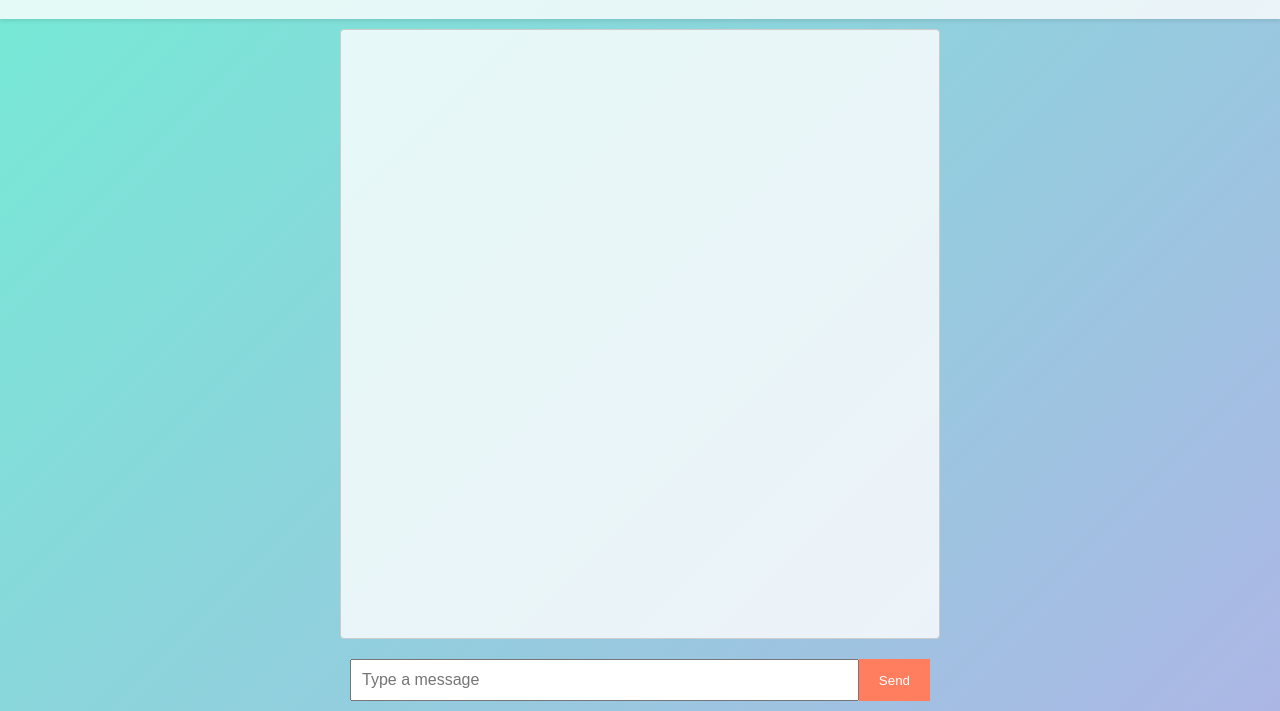
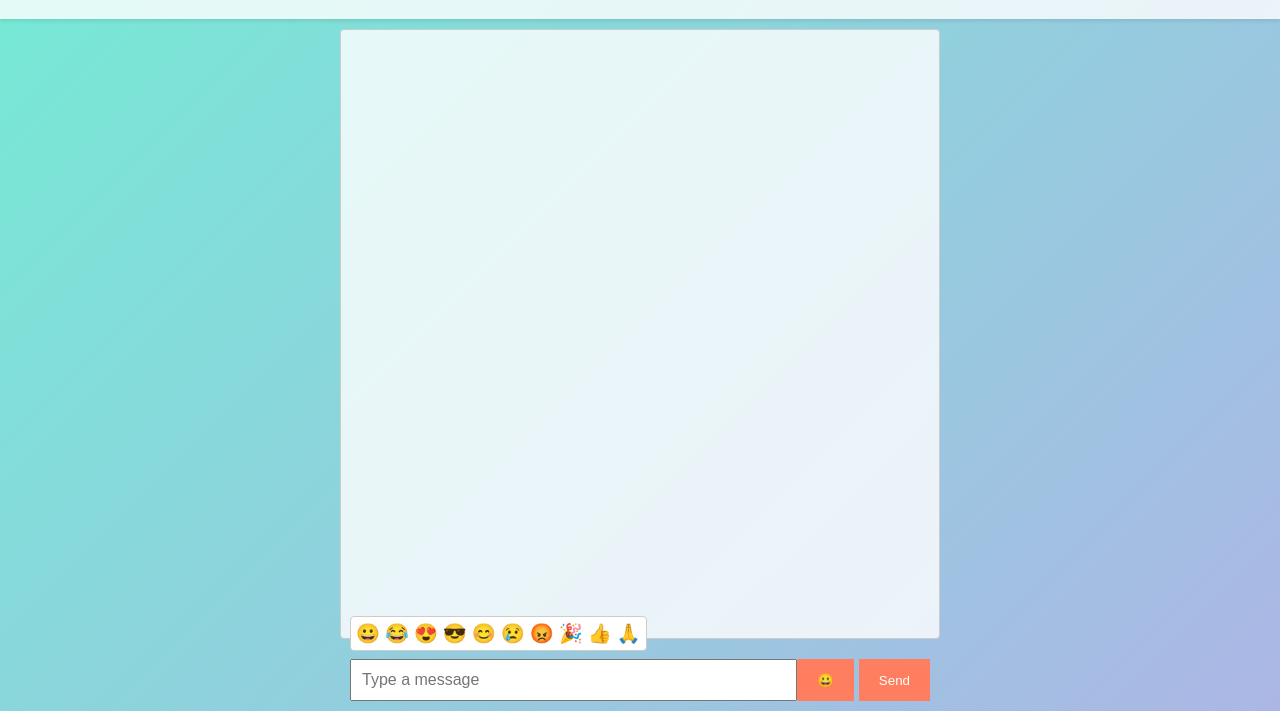
Before and after one commit to MuradEminov/testing_codex, a website: page public/index.html in a window 1280 px wide. Shown: the part 89-800 px from the top of the page. Drawn offline with nearby package versions, Linux system fonts and the light colour scheme; no server answers.

Commit message:
Add emoji picker to chat interface

```diff
--- a/public/index.html
+++ b/public/index.html
@@ -52,6 +52,7 @@
             max-width: 600px;
             padding: 10px;
             box-sizing: border-box;
+            position: relative;
         }
         #input {
             flex: 1;
@@ -65,6 +66,26 @@
             color: white;
             cursor: pointer;
         }
+        #emoji-btn {
+            margin-right: 5px;
+        }
+        #emoji-panel {
+            position: absolute;
+            bottom: 60px;
+            background: white;
+            border: 1px solid #ccc;
+            padding: 5px;
+            border-radius: 4px;
+            display: flex;
+            gap: 5px;
+        }
+        .hidden {
+            display: none;
+        }
+        .emoji {
+            cursor: pointer;
+            font-size: 1.2rem;
+        }
     </style>
 </head>
 <body>
@@ -76,6 +97,19 @@
     </div>
     <form id="form" action="">
         <input id="input" autocomplete="off" placeholder="Type a message" />
+        <button type="button" id="emoji-btn">&#128512;</button>
+        <div id="emoji-panel" class="hidden">
+            <span class="emoji">😀</span>
+            <span class="emoji">😂</span>
+            <span class="emoji">😍</span>
+            <span class="emoji">😎</span>
+            <span class="emoji">😊</span>
+            <span class="emoji">😢</span>
+            <span class="emoji">😡</span>
+            <span class="emoji">🎉</span>
+            <span class="emoji">👍</span>
+            <span class="emoji">🙏</span>
+        </div>
         <button>Send</button>
     </form>
 
@@ -85,7 +119,21 @@
         const form = document.getElementById('form');
         const input = document.getElementById('input');
         const messages = document.getElementById('messages');
+        const emojiBtn = document.getElementById('emoji-btn');
+        const emojiPanel = document.getElementById('emoji-panel');
         let nickname = null;
+
+        emojiBtn.addEventListener('click', () => {
+            emojiPanel.classList.toggle('hidden');
+        });
+
+        emojiPanel.addEventListener('click', (e) => {
+            if (e.target.classList.contains('emoji')) {
+                input.value += e.target.textContent;
+                emojiPanel.classList.add('hidden');
+                input.focus();
+            }
+        });
 
         socket.on('chat message', (data) => {
             const item = document.createElement('li');
```
